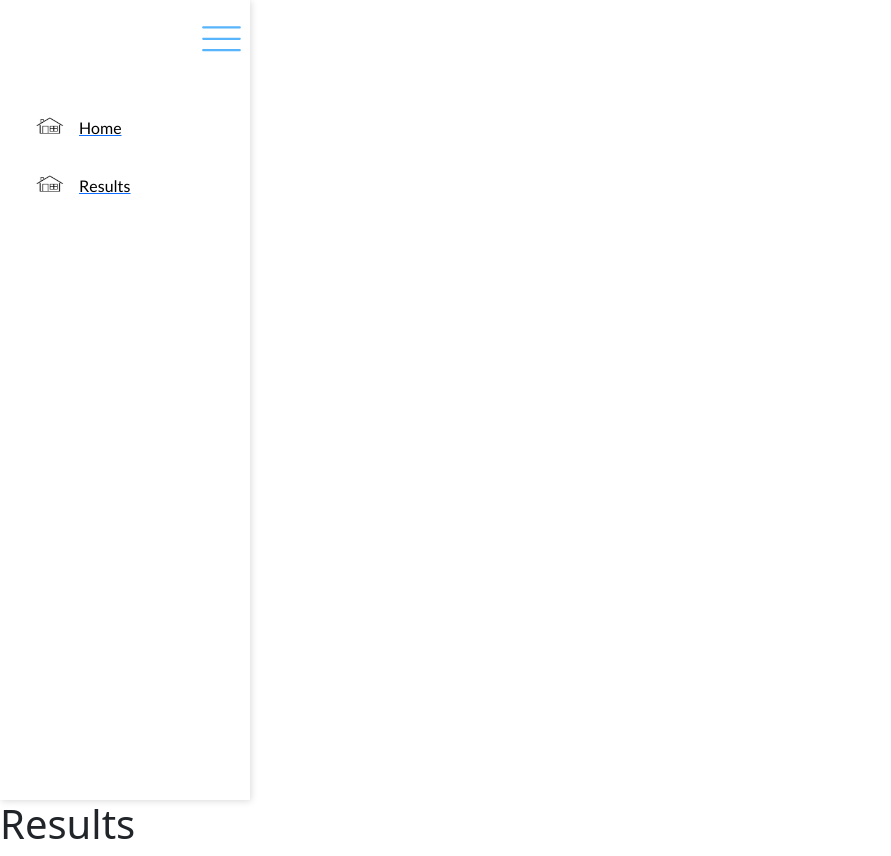
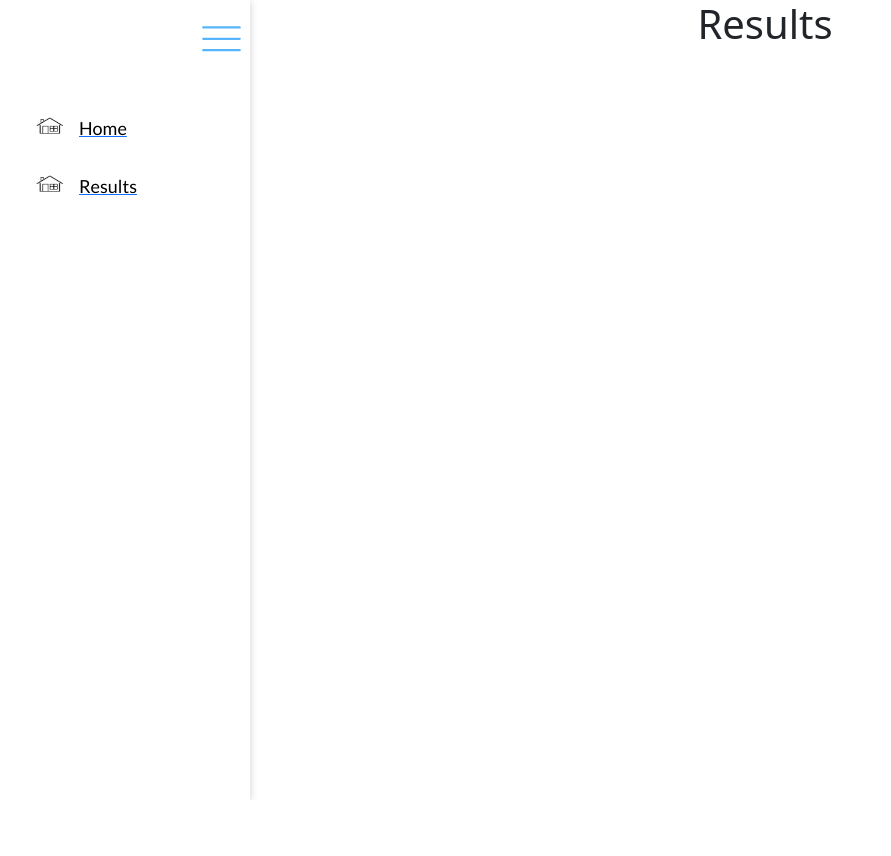
Before and after one commit to NaZaR3413/AI-for-education-Hackathon, a React (Create React App) app in the folder frontend/: page /results in a window 1280 px wide. Shown: the whole page, without its empty margins (0-891 px from the left). After the commit the page ends 800 px from the top, so only its background shows below. Built offline with nearby package versions, Linux system fonts and the light colour scheme.

Commit message:
fixed home/results screens

```diff
--- a/frontend/src/App.js
+++ b/frontend/src/App.js
@@ -2,11 +2,12 @@ import React from "react";
 import "./styles.scss";
 import CustomNav from "./navbar-components/navbar.js";
 import { BrowserRouter as Router, Routes, Route } from "react-router-dom";
-import Home from "./pages/home";
-import Results from "./pages/results";
+import Home from "./pages/home.js";
+import Results from "./pages/results.js";
 
 export default function App() {
   return (
+    <div className="app-container">
       <Router>
         <CustomNav
           li={[
@@ -21,5 +22,6 @@ export default function App() {
           {/* Define other routes here */}
         </Routes>
       </Router>
+    </div>
   );
 }
--- a/frontend/src/navbar-components/navbar.scss
+++ b/frontend/src/navbar-components/navbar.scss
@@ -2,6 +2,10 @@
 $backgroundColor: white;
 $textcolor:#000000;
 $borderLeftColor:#58b5fc;
+
+.app-container {
+  display: flex;
+  height: 100vh;
 
   .navbar-menu {
     height:100vh;
@@ -27,7 +31,7 @@ $borderLeftColor:#58b5fc;
     padding:0px 0px 0px 12px;
     position: relative;
     top:2.5px;
-  font-size: 16px;
+    font-size: 18px;
     letter-spacing: 0px;
     line-height: 38px;
     color: $textcolor;
@@ -45,3 +49,4 @@ $borderLeftColor:#58b5fc;
     border-left: 7px solid $borderLeftColor;
     cursor: pointer;
   }
+}
--- /dev/null
+++ b/frontend/src/pages/home.css
@@ -0,0 +1,7 @@
+
+.home-container {
+    flex-grow: 1;
+    display: flex;
+    justify-content: center;
+    text-align: center;
+}
--- a/frontend/src/pages/home.js
+++ b/frontend/src/pages/home.js
@@ -1,3 +1,9 @@
+import "./home.css";
+
 export default function Home() {
-    return <h1>Home</h1>
+    return (
+        <div className="home-container">
+            <h1>Home</h1>
+        </div>
+    );
   }
--- /dev/null
+++ b/frontend/src/pages/results.css
@@ -0,0 +1,7 @@
+
+.results-container {
+    flex-grow: 1;
+    display: flex;
+    justify-content: center;
+    text-align: center;
+}
--- a/frontend/src/pages/results.js
+++ b/frontend/src/pages/results.js
@@ -1,3 +1,9 @@
+import "./results.css";
+
 export default function Results() {
-    return <h1>Results</h1>
+    return (
+        <div className="results-container">
+            <h1>Results</h1>
+        </div>
+    );
   }
```
Lines whose indentation alone changed are shown as unchanged.
